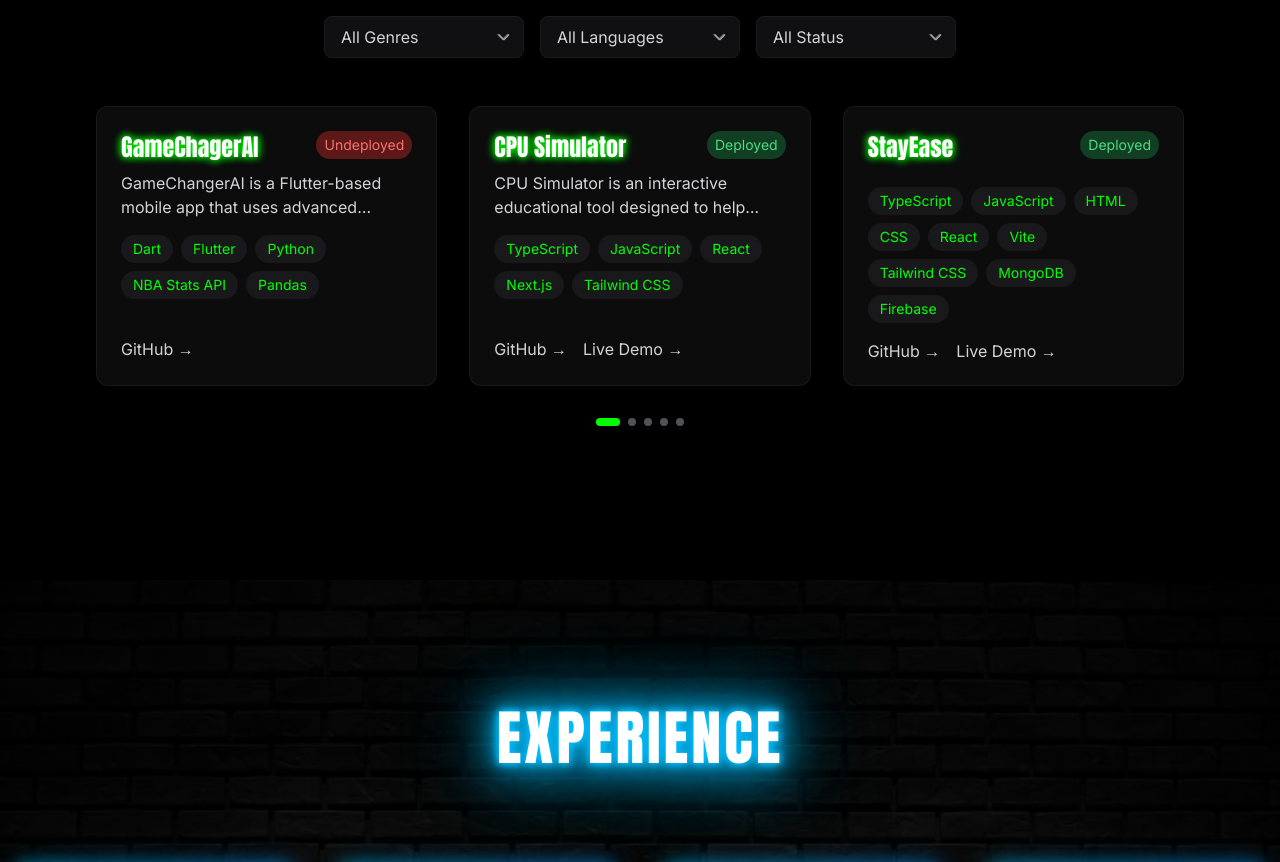
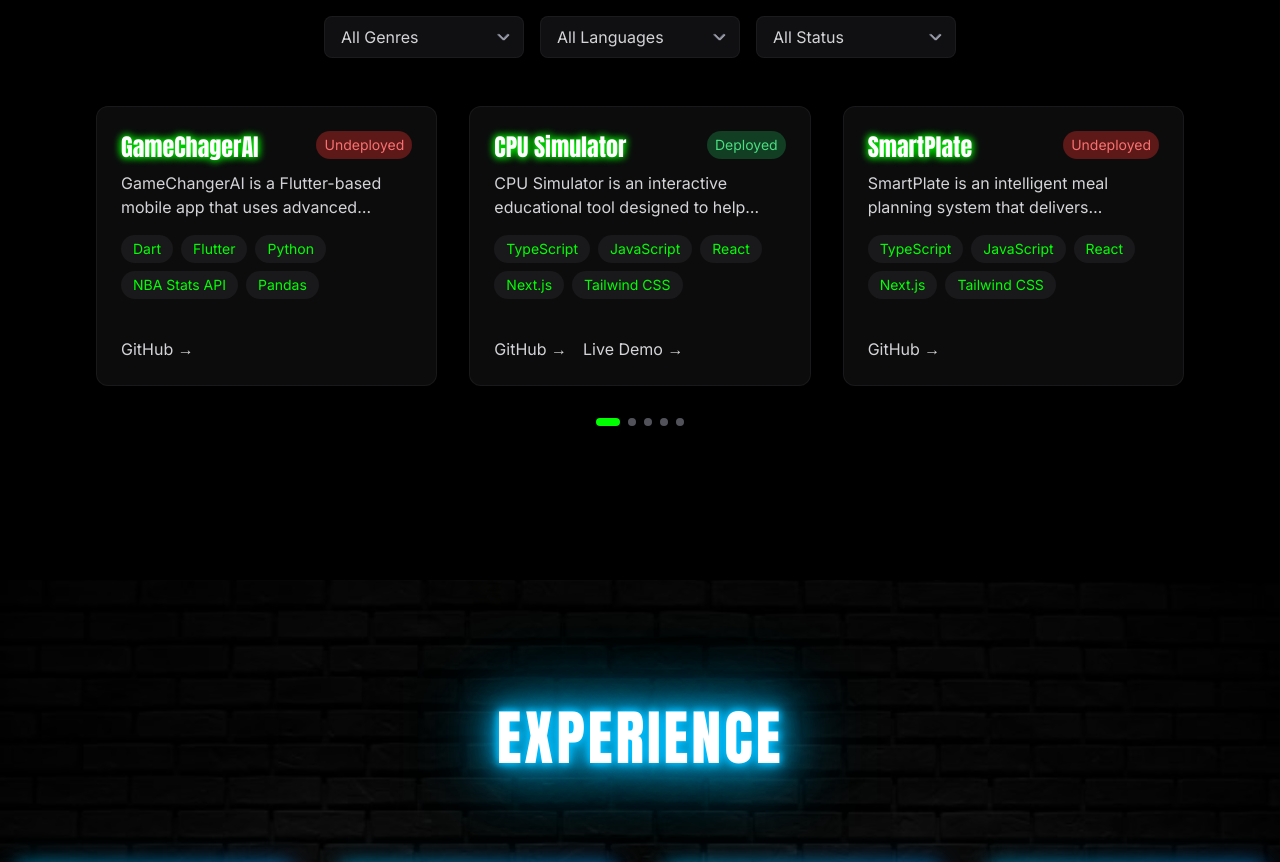
Before and after one commit to MannLester/PortfolioWebsite, a Next.js app: page / in a window 1280 px wide. Shown: the part 2620-3482 px from the top of the page. Built offline with nearby package versions, Linux system fonts and the light colour scheme.

Commit message:
Added SmartPlate in Projects Page

```diff
--- a/src/components/sections/ProjectPage.tsx
+++ b/src/components/sections/ProjectPage.tsx
@@ -58,7 +58,7 @@ export const projects: Project[] = [
         title: "GameChagerAI",
         description: "GameChangerAI is a Flutter-based mobile app that uses advanced machine learning to provide data-driven win probability predictions for NBA games. It offers clear, insightful forecasts for fans, analysts, and sports bettors.",
         technologies: ["Dart", "Flutter", "Python","NBA Stats API", "Pandas"],
-        genres: ["App Development", "AI/ML"],
+        genres: ["Mobile Development", "AI/ML"],
         languages: ["Dart", "Python"],
         deployed: false,
         githubUrl: "https://github.com/Chesterlajara/Game-Changer-AI",
@@ -85,7 +85,7 @@ export const projects: Project[] = [
         title: "CPU Simulator",
         description: "CPU Simulator is an interactive educational tool designed to help students, educators, and curious learners understand how a CPU processes instructions and functions within a computer.",
         technologies: ["TypeScript", "JavaScript","React", "Next.js", "Tailwind CSS"],
-        genres: ["App Development"],
+        genres: ["Website Development"],
         languages: ["TypeScript", "JavaScript"],
         deployed: true,
         liveUrl: "https://computer-archi.vercel.app",
@@ -123,6 +123,16 @@ export const projects: Project[] = [
                 link: "https://github.com/Kristhian-ai"
             },
         ]
+    },
+    {
+        title: "SmartPlate",
+        description: "SmartPlate is an intelligent meal planning system that delivers personalized meal plans, Gemini API-powered recipe suggestions, and nutrition tracking to help users meet their dietary needs and health goals.",
+        technologies: ["TypeScript", "JavaScript","React", "Next.js", "Tailwind CSS"],
+        genres: ["Website Development", "Mobile Development"],
+        languages: ["TypeScript", "JavaScript"],
+        deployed: false,
+        githubUrl: "https://github.com/KimMathew/SmartPlate",
+        role: ["Freelance Developer"],
     },
     {
         title: "StayEase",
@@ -210,7 +220,7 @@ export const projects: Project[] = [
         title: "GoCery!",
         description: "Go-Cery is a cutting-edge Android application that enhances the efficiency of traditional grocery shopping by leveraging modern technology. With Go-Cery, customers enjoy a faster, more streamlined experience, while store owners efficiently manage their inventory and operations.",
         technologies: ["Java", "Android Studio", "Firebase", "Glide QR"],
-        genres: ["App Development"],
+        genres: ["Mobile Development"],
         languages: ["Java"],
         deployed: false,
         githubUrl: "https://github.com/MannLester/Go-cery",
```
